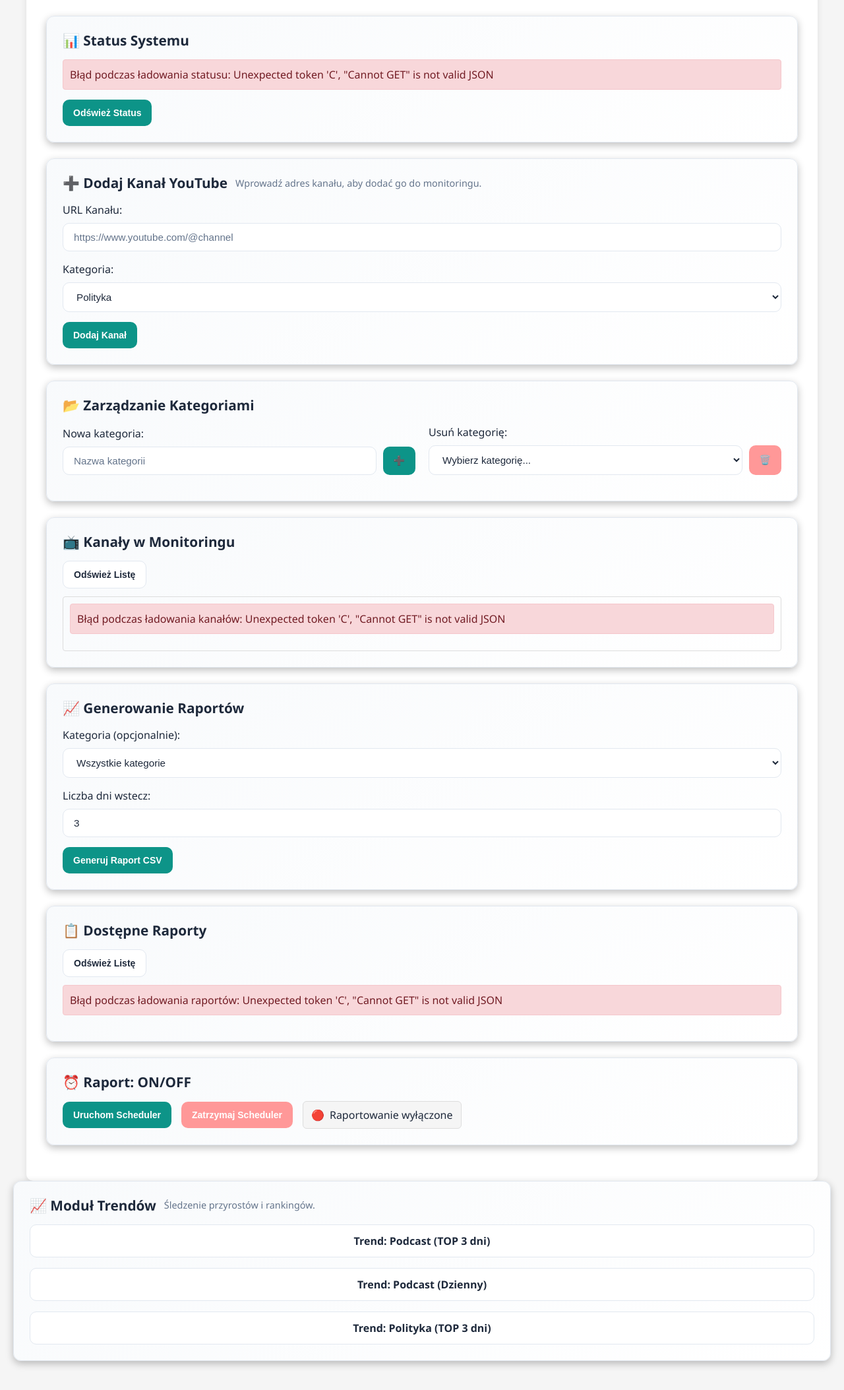
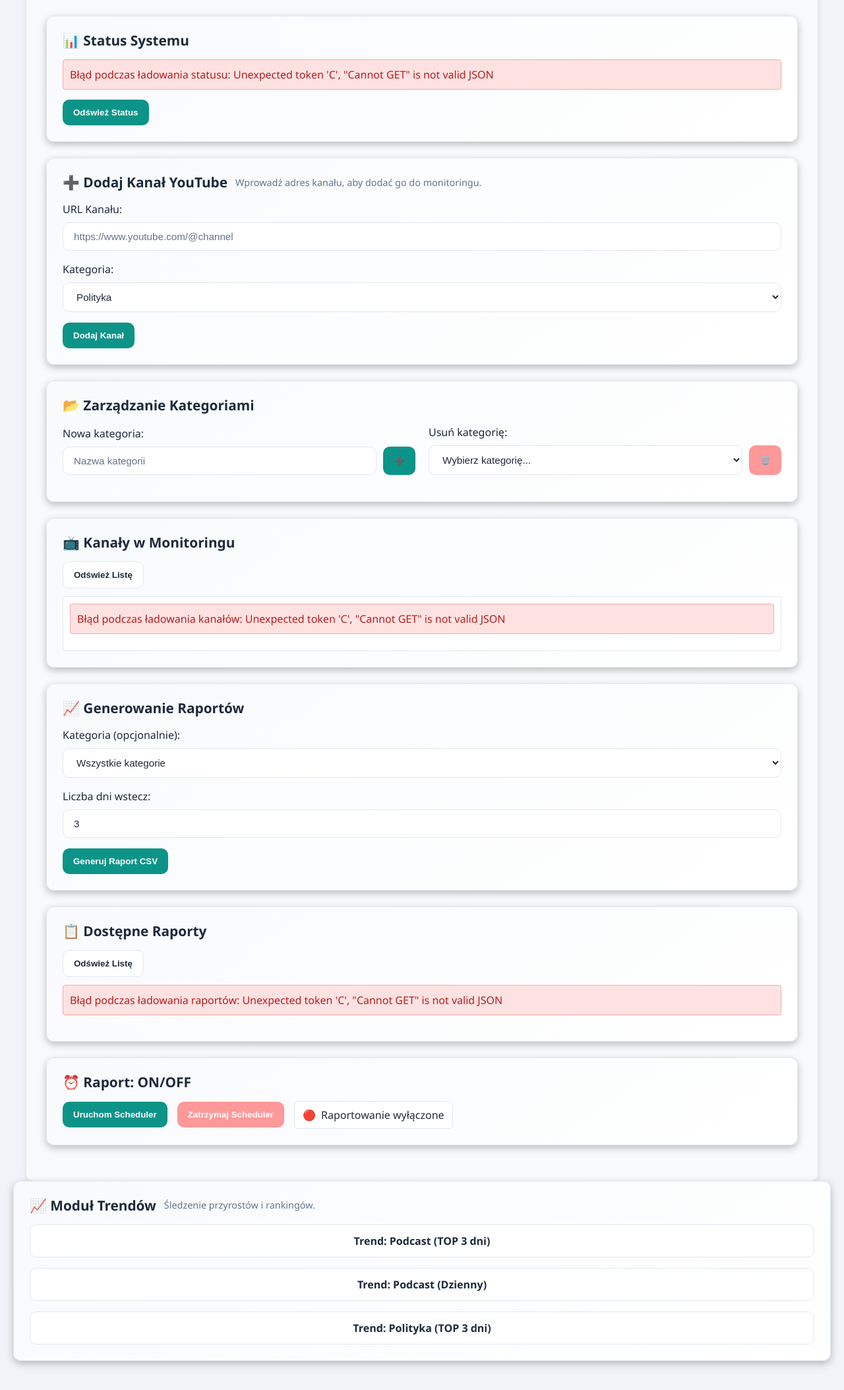
Before and after one commit to michalpoznanski/youtube-report-tool, a FastAPI app: page / in a window 1280 px wide. Shown: the part 144-2251 px from the top of the page at 66% size. Run offline with FastAPI, Linux system fonts and the light colour scheme; parts of the project's set-up code (start-up, migrations or seed data) failed here and were passed over.

Commit message:
Clean up inline styles; unify look with lighter palette; wrap trends module in a card

```diff
--- a/static/css/app.css
+++ b/static/css/app.css
@@ -3,14 +3,14 @@
 /* ===================================================================== */
 :root {
   /* Kolory - jaśniejsze, pastelowe odcienie granatu/mięty/fioletu */
-  --bg:           #0e254d;
-  --panel:        #16376e;
-  --card:         #1e458c;
-  --muted:        #a5b7d4;
-  --text:         #eff4ff;
-  --primary:      #71d3e5;
+  --bg:           #0e254d;      /* tło ogólne */
+  --panel:        #16376e;      /* panele/sekcje */
+  --card:         #1e458c;      /* karty (sekcje) */
+  --muted:        #a5b7d4;      /* tekst pomocniczy */
+  --text:         #eff4ff;      /* tekst główny */
+  --primary:      #71d3e5;      /* miętowo-błękitny przycisk */
   --primary-700:  #4fb3d4;
-  --accent:       #9ea7ff;
+  --accent:       #9ea7ff;      /* pastelowy fiolet */
   --warn:         #fddfa3;
   --danger:       #ff9898;
   --border:       #2d4d8c;
@@ -57,19 +57,52 @@
 
 body {
   margin: 0;
-  padding: 0;
+  padding: 20px;
   background: var(--bg);
   color: var(--text);
-  font-family: ui-sans-serif, system-ui, -apple-system, Segoe UI, Roboto, Inter,
-    "Helvetica Neue", Arial, "Noto Sans", "Apple Color Emoji", "Segoe UI Emoji";
+  font-family: 'Segoe UI', Tahoma, Geneva, Verdana, sans-serif;
   line-height: 1.5;
 }
 
 /* Container centralny */
 .container {
-  max-width: 1120px;
-  margin-inline: auto;
-  padding: var(--sp-4);
+  max-width: 1200px;
+  margin: 0 auto;
+  background: var(--card);
+  padding: 30px;
+  border-radius: 10px;
+  box-shadow: 0 2px 10px rgba(0,0,0,0.1);
+}
+
+/* Logo */
+.logo {
+  max-height: 64px;
+  width: auto;
+  border-radius: 5px;
+  display: block;
+  margin: 0 auto;
+}
+
+/* Responsywność dla logo */
+@media (max-width: 768px) {
+  .logo {
+    max-height: 48px;
+  }
+}
+
+@media (max-width: 480px) {
+  .logo {
+    max-height: 40px;
+  }
+}
+
+/* Header */
+.header h1 {
+  text-align: center;
+  margin-bottom: 30px;
+  display: flex;
+  align-items: center;
+  justify-content: center;
 }
 
 /* ===================================================================== */
@@ -222,6 +255,92 @@ input[type="radio"] {
   color: #b91c1c;
 }
 
+/* Status messages */
+.status {
+  padding: 10px;
+  border-radius: 4px;
+  margin-bottom: 15px;
+}
+.status.success {
+  background: var(--success-bg);
+  color: var(--success);
+  border: 1px solid var(--success);
+}
+.status.error {
+  background: #fee2e2;
+  color: #b91c1c;
+  border: 1px solid #fca5a5;
+}
+
+/* Scheduler controls */
+.scheduler-controls {
+  display: flex;
+  align-items: center;
+  gap: 15px;
+  flex-wrap: wrap;
+}
+
+.status-indicator {
+  display: flex;
+  align-items: center;
+  gap: 8px;
+  padding: 8px 12px;
+  background: var(--panel);
+  border-radius: 6px;
+  border: 1px solid var(--border);
+}
+
+.status-dot {
+  font-size: 16px;
+  line-height: 1;
+}
+
+.status-dot.active {
+  color: var(--success);
+}
+
+.status-dot.inactive {
+  color: var(--danger);
+}
+
+/* Channels and reports lists */
+.channels-list {
+  max-height: 300px;
+  overflow-y: auto;
+  border: 1px solid var(--border);
+  padding: 10px;
+  border-radius: 4px;
+  background: var(--panel);
+}
+
+.channel-item {
+  padding: 10px;
+  border-bottom: 1px solid var(--border);
+  display: flex;
+  justify-content: space-between;
+  align-items: center;
+}
+
+.channel-item:last-child {
+  border-bottom: none;
+}
+
+.reports-list {
+  max-height: 300px;
+  overflow-y: auto;
+}
+
+.report-item {
+  padding: 10px;
+  border: 1px solid var(--border);
+  margin-bottom: 10px;
+  border-radius: 4px;
+  display: flex;
+  justify-content: space-between;
+  align-items: center;
+  background: var(--panel);
+}
+
 /* ===================================================================== */
 /* TABELA                                                                */
 /* ===================================================================== */
--- a/templates/index.html
+++ b/templates/index.html
@@ -5,157 +5,6 @@
     <meta name="viewport" content="width=device-width, initial-scale=1.0">
     <title>Hook Boost Web - YouTube Analytics</title>
     <link rel="stylesheet" href="/static/css/app.css">
-    <style>
-        body {
-            font-family: 'Segoe UI', Tahoma, Geneva, Verdana, sans-serif;
-            margin: 0;
-            padding: 20px;
-            background-color: #f5f5f5;
-        }
-        .container {
-            max-width: 1200px;
-            margin: 0 auto;
-            background: white;
-            padding: 30px;
-            border-radius: 10px;
-            box-shadow: 0 2px 10px rgba(0,0,0,0.1);
-        }
-        h1 {
-            text-align: center;
-            margin-bottom: 30px;
-            display: flex;
-            align-items: center;
-            justify-content: center;
-        }
-        .logo {
-            max-height: 64px;
-            width: auto;
-            border-radius: 5px;
-            display: block;
-            margin: 0 auto;
-        }
-
-        /* Responsywność dla logo */
-        @media (max-width: 768px) {
-            .logo {
-                max-height: 48px;
-            }
-        }
-
-        @media (max-width: 480px) {
-            .logo {
-                max-height: 40px;
-            }
-        }
-        .section {
-            margin-bottom: 30px;
-            padding: 20px;
-            border: 1px solid #ddd;
-            border-radius: 5px;
-        }
-        .form-group {
-            margin-bottom: 15px;
-        }
-        label {
-            display: block;
-            margin-bottom: 5px;
-            font-weight: bold;
-        }
-        input, select {
-            width: 100%;
-            padding: 10px;
-            border: 1px solid #ddd;
-            border-radius: 4px;
-            font-size: 14px;
-        }
-        button {
-            background-color: #007bff;
-            color: white;
-            padding: 10px 20px;
-            border: none;
-            border-radius: 4px;
-            cursor: pointer;
-            font-size: 14px;
-        }
-        button:hover {
-            background-color: #0056b3;
-        }
-        .status {
-            padding: 10px;
-            border-radius: 4px;
-            margin-bottom: 15px;
-        }
-        .status.success {
-            background-color: #d4edda;
-            color: #155724;
-            border: 1px solid #c3e6cb;
-        }
-        .status.error {
-            background-color: #f8d7da;
-            color: #721c24;
-            border: 1px solid #f5c6cb;
-        }
-
-        .scheduler-controls {
-            display: flex;
-            align-items: center;
-            gap: 15px;
-            flex-wrap: wrap;
-        }
-
-        .status-indicator {
-            display: flex;
-            align-items: center;
-            gap: 8px;
-            padding: 8px 12px;
-            background-color: #f5f5f5;
-            border-radius: 6px;
-            border: 1px solid #ddd;
-        }
-
-        .status-dot {
-            font-size: 16px;
-            line-height: 1;
-        }
-
-        .status-dot.active {
-            color: #4caf50;
-        }
-
-        .status-dot.inactive {
-            color: #f44336;
-        }
-        .channels-list {
-            max-height: 300px;
-            overflow-y: auto;
-            border: 1px solid #ddd;
-            padding: 10px;
-            border-radius: 4px;
-        }
-        .channel-item {
-            padding: 10px;
-            border-bottom: 1px solid #eee;
-            display: flex;
-            justify-content: space-between;
-            align-items: center;
-        }
-        .channel-item:last-child {
-            border-bottom: none;
-        }
-        .reports-list {
-            max-height: 300px;
-            overflow-y: auto;
-        }
-        .report-item {
-            padding: 10px;
-            border: 1px solid #ddd;
-            margin-bottom: 10px;
-            border-radius: 4px;
-            display: flex;
-            justify-content: space-between;
-            align-items: center;
-        }
-    </style>
 </head>
 <body>
     <div class="container">
```
